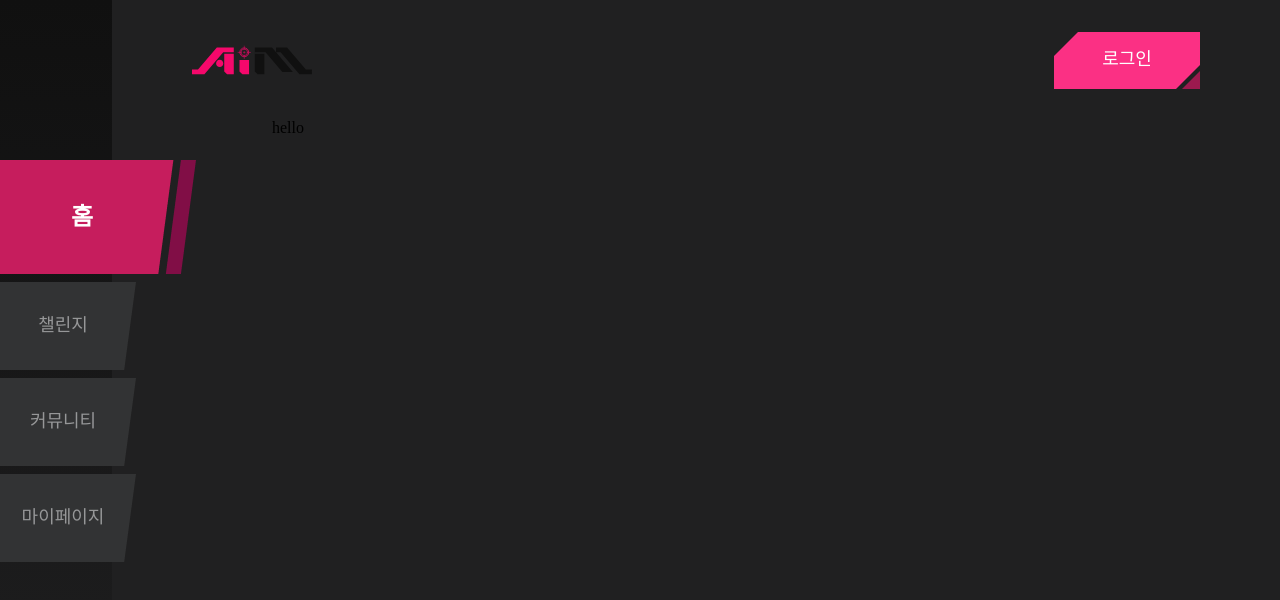
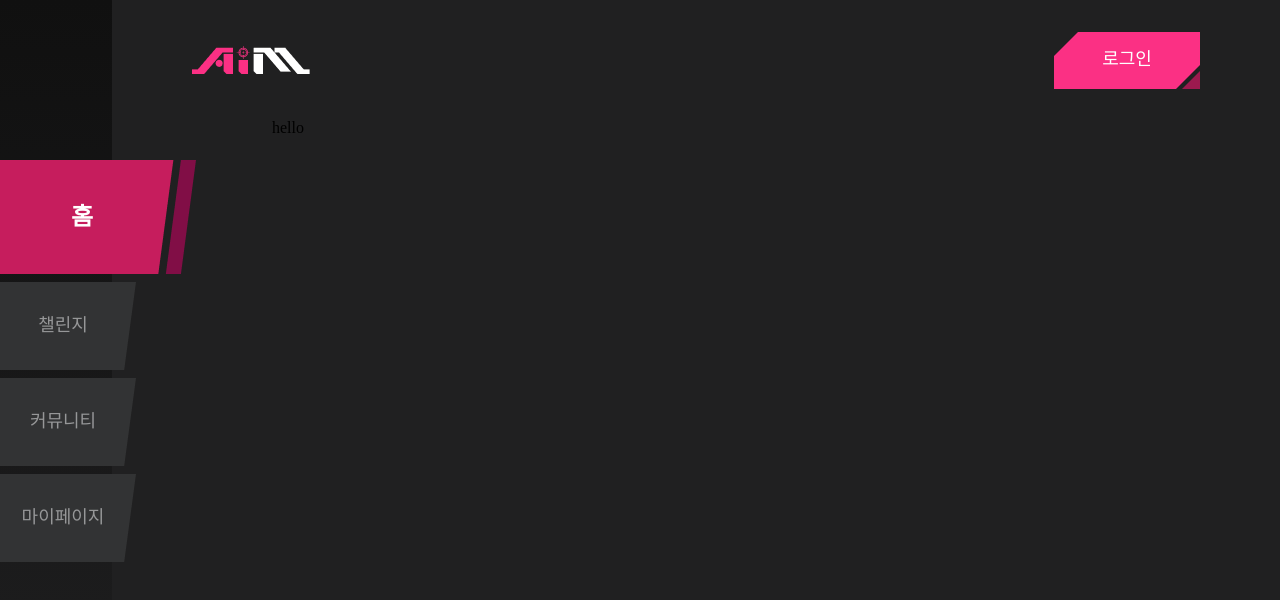
Before and after one commit to AiM-Club/AiM-web, a React (Vite) app: page / in a window 1280 px wide. Shown: the top 600 px of the page. Built offline with nearby package versions, Linux system fonts and the light colour scheme; a web font is replaced by a local one.

Commit message:
chore: 로고 수정

```diff
--- a/src/layouts/header/Header.style.ts
+++ b/src/layouts/header/Header.style.ts
@@ -11,6 +11,6 @@ export const HeaderWrapper = styled.div`
 `;
 
 export const Logo = styled.img`
-    height:100%;
-    aspect-ratio: 1;
+    height: 1.75rem;
+    cursor: pointer;
 `;
--- a/src/layouts/header/Header.tsx
+++ b/src/layouts/header/Header.tsx
@@ -1,4 +1,4 @@
-import logo from "@/assets/AimLogo.svg";
+import logo from "@/assets/AimLogo.png";
 import * as S from "./Header.style";
 import Button from "@/components/button/Button";
 const Header = () => {
```
Also changed, not shown: src/assets/AimLogo.png (added), src/assets/AimLogo.svg (deleted).
